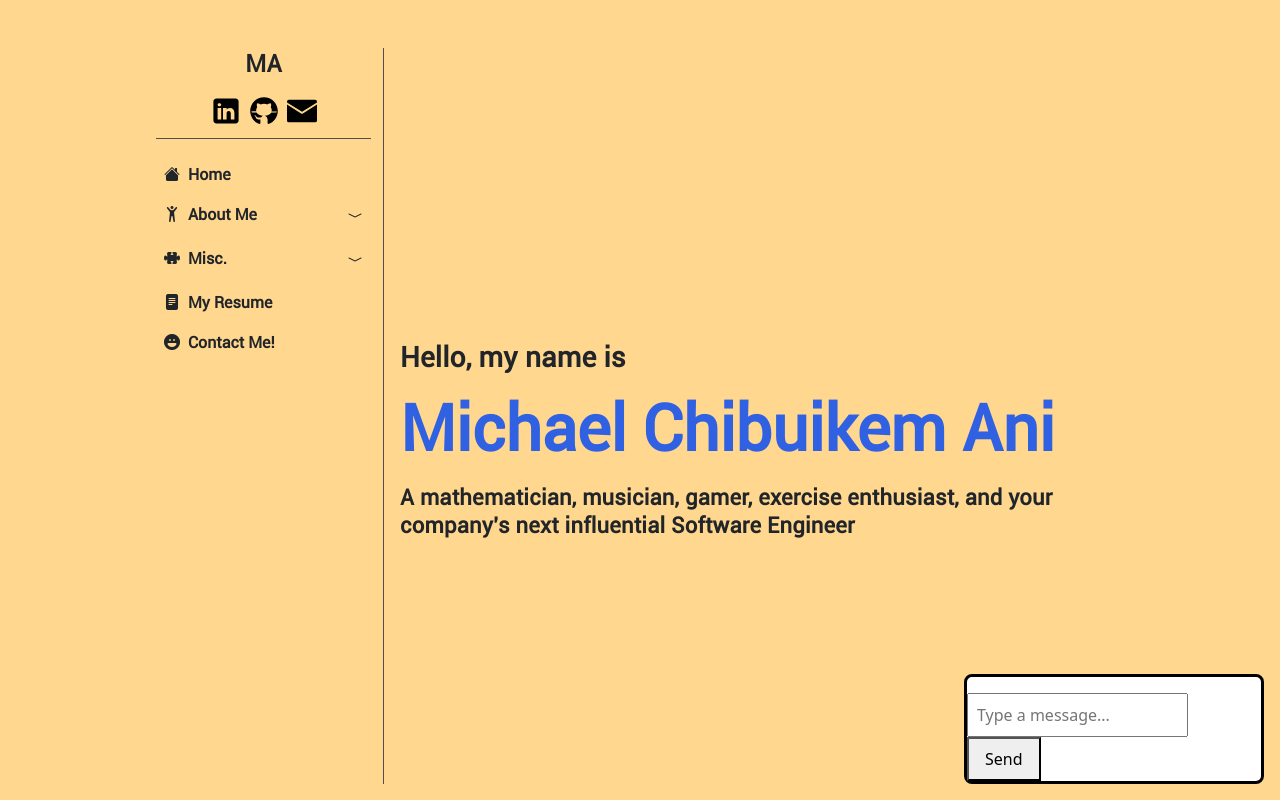
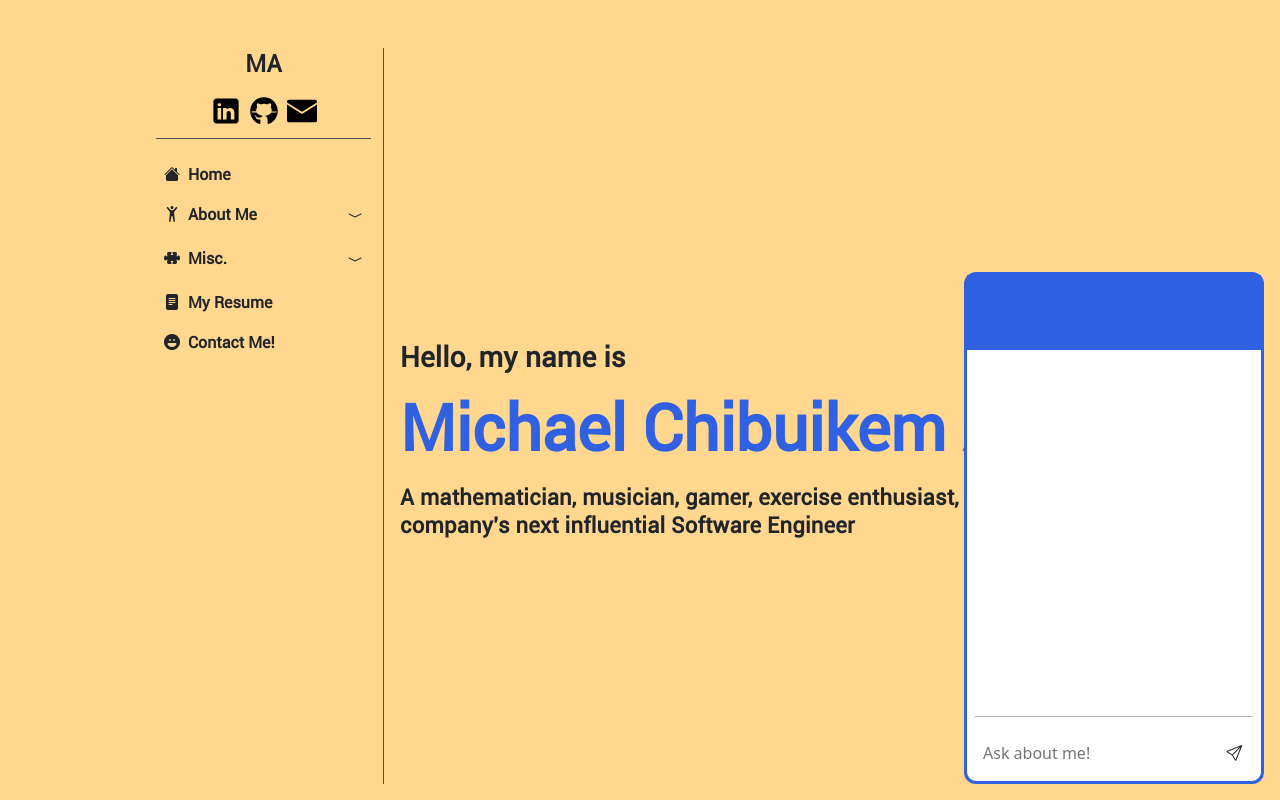
Before and after one commit to Smashthehedgehog/portfolio-fullstack, a React (Create React App) app in the folder frontend/: page /my-app in a window 1280 px wide. Shown: the top 800 px of the page. Built offline with nearby package versions, Linux system fonts and the light colour scheme.

Commit message:
Added some CSS

```diff
--- a/frontend/src/components/chatbot/Chatbot.css
+++ b/frontend/src/components/chatbot/Chatbot.css
@@ -3,41 +3,72 @@
     bottom: 1rem;
     right: 1rem;
     max-width: 300px;
-    border: 3px solid #000;
-    border-radius: 8px;
+    border: 3px solid #3061e3;
+    border-radius: 12px;
     background-color: #fff;
     margin-left: auto;
 }
 
+.chat-header {
+    background-color: #3061e3;
+    height: 75px;
+}
+
 .chat-messages {
-    max-height: 400px;
+    height: 350px;
     overflow-y: auto;
-    margin-bottom: 1rem;
+    margin-bottom: 0.5rem;
+    display: flex;
+    flex-direction: column;
 }
 
 .message {
     padding: 0.5rem;
     margin: 0.5rem 0;
-    border-radius: 8px;
-    max-width: 95%;
+    word-wrap: break-word;
 }
 
 .message.user {
     background-color: #b6c7f5;
     text-align: right;
+    margin-left: 5rem;
+    margin-right: 0.5rem;
+    border-radius: 16px 16px 0px 16px;
 }
 
-.message.bot {
+.message.assistant {
     background-color: #ffd78f;
     text-align: left;
+    margin-left: 0.5rem;
+    margin-right: 5rem;
+    border-radius: 16px 16px 16px 0px;
+}
+
+.chat-line {
+    height: 1px;
+    margin: 0.5rem 0.5rem;
+    background-color: #b4b4b4;
 }
 
 input[type="text"] {
-    width: 75%;
+    width: 80%;
     padding: 0.5rem;
-    margin-right: 0.5rem;
+    margin: 0.5rem;
+    border: 0px;
+    border-radius: 8px;
 }
 
 button {
-    padding: 0.5rem 1rem;
+    all: unset;
 }
+
+.send-button {
+    background: none;
+    border-radius: 50%;
+    width: 2rem;
+    height: 2rem;
+}
+
+.send-button:focus-visible {
+    outline: 2px solid black;
+}
--- a/frontend/src/components/chatbot/Chatbot.js
+++ b/frontend/src/components/chatbot/Chatbot.js
@@ -1,10 +1,11 @@
-import React, { useState } from 'react';
+import React, { useState, useEffect, useRef } from 'react';
 import axios from 'axios';
 import './Chatbot.css';
 
 const Chatbot = () => {
     const [messages, setMessages] = useState([]);
     const [input, setInput] = useState('');
+    const chatContainerRef = useRef(null);
 
     const handleSend = async () => {
         if (input.trim() === '') return;
@@ -12,8 +13,13 @@ const Chatbot = () => {
         setMessages([...messages, { sender: 'user', text: input }]);
 
         try {
-            const response = await axios.post('http://localhost:5000/chat', { sender: 'user', message: input });
-            setMessages([...messages, { sender: 'user', text: input }, { sender: 'assistant', text: response.data.reply }]);
+            const inputtedMessage = input;
+            setInput('');
+            const response = await axios.post('http://localhost:5000/chat', { sender: 'user', message: inputtedMessage });
+            setMessages(prevMessages => [
+                ...prevMessages,
+                { sender: 'assistant', text: response.data.reply }
+            ]);
         } catch (error) {
             console.error('Error sending message:', error);
         }
@@ -21,23 +27,35 @@ const Chatbot = () => {
         setInput('');
     };
 
+    useEffect(() => {
+        if (chatContainerRef.current) {
+            chatContainerRef.current.scrollTop = chatContainerRef.current.scrollHeight;
+        }
+    }, [messages]);
+
     return (
-        <div className="chat-container">
-            <div className="chat-messages">
+        <div className="chat-container d-flex flex-column">
+            <div className='chat-header'></div>
+            <div className="chat-messages" ref={chatContainerRef}>
                 {messages.map((msg, index) => (
                     <div key={index} className={`message ${msg.sender}`}>
                         {msg.text}
                     </div>
                 ))}
             </div>
+            <div className='chat-line'></div>
+            <div className="input-container d-flex flex-row align-items-center">
                 <input
                     type="text"
                     value={input}
                     onChange={(e) => setInput(e.target.value)}
                     onKeyDown={(e) => e.key === 'Enter' && handleSend()}
-                placeholder="Type a message..."
+                    placeholder="Ask about me!"
                 />
-            <button onClick={handleSend}>Send</button>
+                <button tabIndex='0' className="send-button d-flex align-items-center justify-content-center" onClick={handleSend}>
+                    <i class="bi bi-send"></i>
+                </button>
+            </div>
         </div>
     );
 };
```
Lines whose indentation alone changed are shown as unchanged.
